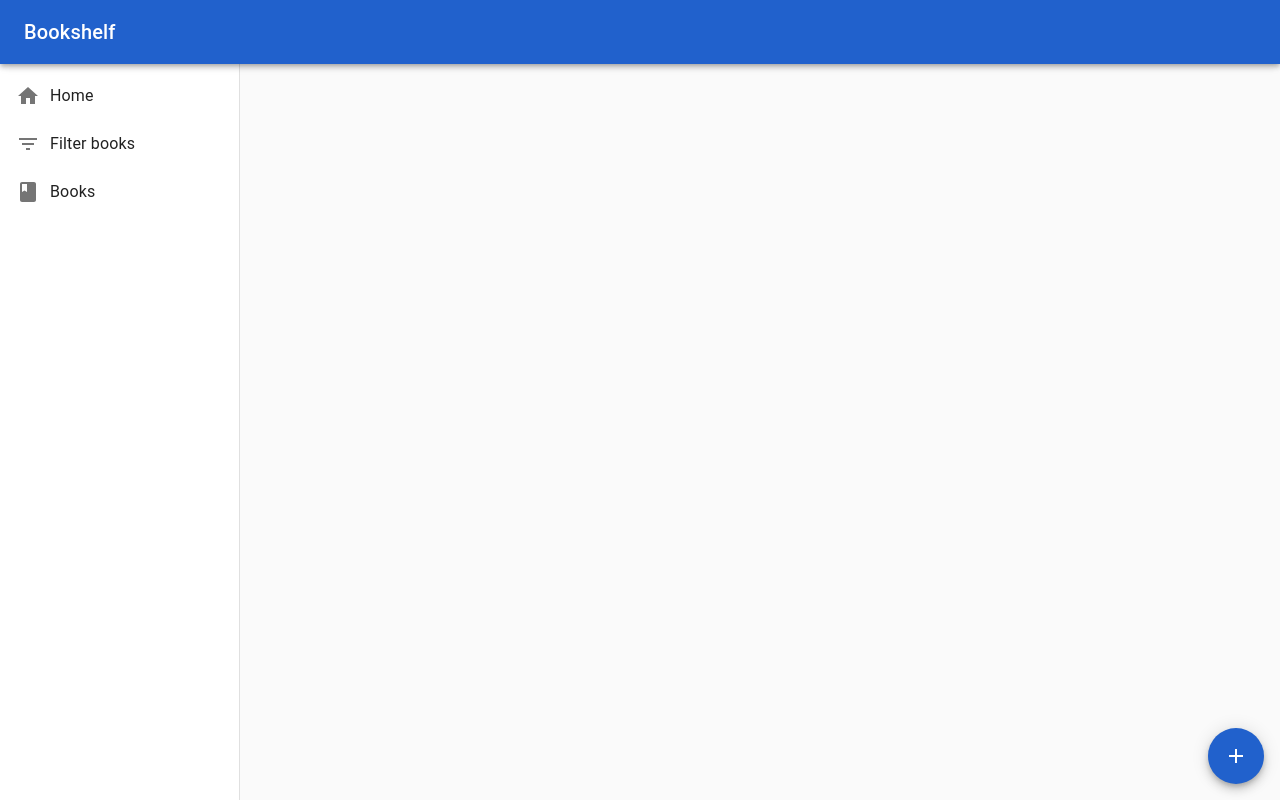
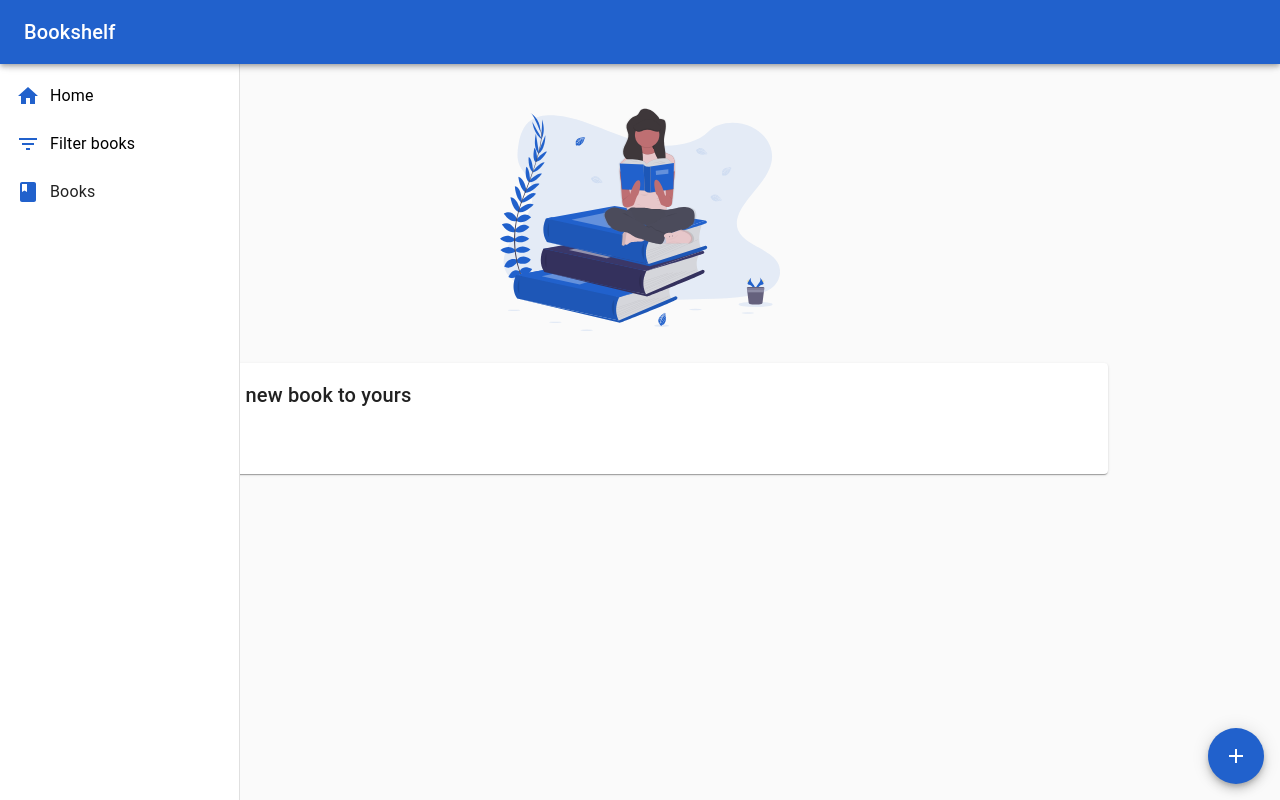
Before and after one commit to gustavoalvessouza/bookshelf, a React (Create React App) app in the folder client/: page /new in a window 1280 px wide. Built offline with nearby package versions, Linux system fonts and the light colour scheme.

Commit message:
Fix: Route not change bug

```diff
--- a/client/src/App.js
+++ b/client/src/App.js
@@ -1,6 +1,5 @@
 import React from 'react';
 
-import Navbar from './components/Navbar';
 import FloatAddButton from './components/FloatAddButton';
 
 import Routes from './routes';
@@ -10,7 +9,6 @@ import GlobalStyle from './styles/global';
 function App() {
   return (
     <>
-      <Navbar />
       <Routes />
       <GlobalStyle />
       <FloatAddButton />
--- a/client/src/components/FloatAddButton/index.js
+++ b/client/src/components/FloatAddButton/index.js
@@ -1,11 +1,13 @@
 import React from 'react'
+
+import { Link, BrowserRouter } from 'react-router-dom'
 
 import Fab from '@material-ui/core/Fab';
 
 import { useStyles } from './styles'
 import AddIcon from '@material-ui/icons/Add';
 
-export default function Book() {
+function FloatAddButton() {
     const classes = useStyles();
 
     const fab = {
@@ -16,10 +18,16 @@ export default function Book() {
     }
 
     return (
-        <>
-            <Fab aria-label={fab.label} className={fab.className} color={fab.color} style={{ background: '#2161CC' }}>
-                {fab.icon}
-            </Fab>
-        </>
+
+        <BrowserRouter>
+            <Link to="/new">
+                <Fab aria-label={fab.label} className={fab.className} color={fab.color} style={{ background: '#2161CC' }}>
+                    {fab.icon}
+                </Fab>
+            </Link>
+        </BrowserRouter>
+
     )
 };
+
+export default FloatAddButton
--- a/client/src/components/Navbar/index.js
+++ b/client/src/components/Navbar/index.js
@@ -1,4 +1,6 @@
 import React from 'react';
+
+import { Link } from 'react-router-dom'
 
 import {
     AppBar,
@@ -34,15 +36,19 @@ export default function Navbar() {
     const drawer = (
         <>
             <List>
+                <Link to="/" className={classes.link}>
                     <ListItem button key="Home">
                         <HomeIcon color="action" className={classes.homeIcon} />
-                    <ListItemText primary="Home"/>
+                        <ListItemText primary="Home" className={classes.linkText} />
                     </ListItem>
+                </Link>
 
-                <ListItem button key="Categories">
+                <Link to="/new" className={classes.link}>
+                    <ListItem button key="Home">
                         <FilterListIcon color="action" className={classes.categoryIcon} />
-                    <ListItemText primary="Filter books" />
+                        <ListItemText primary="Filter books" className={classes.linkText} />
                     </ListItem>
+                </Link>
 
                 <ListItem button key="Book">
                     <BookIcon color="action" className={classes.bookIcon} />
@@ -68,7 +74,7 @@ export default function Navbar() {
                         <MenuIcon />
                     </IconButton>
                     <Typography variant="h6" noWrap>
-                        Bookshelf
+                        <Link to="/" className={classes.link}>Bookshelf</Link>
                     </Typography>
                 </Toolbar>
             </AppBar>
@@ -94,7 +100,7 @@ export default function Navbar() {
                     </Drawer>
                 </Hidden>
 
-                <Hidden xsDown implementation="css">
+                <Hidden mdDown implementation="css">
                     <Drawer
                         className={classes.drawer}
                         variant="permanent"
--- a/client/src/components/Navbar/styles.js
+++ b/client/src/components/Navbar/styles.js
@@ -37,4 +37,6 @@ export const useStyles = makeStyles(theme => ({
     homeIcon: { marginRight: '10px', color: '#2161CC'  },
     categoryIcon: { marginRight: '10px', color: '#2161CC'  },
     bookIcon: { marginRight: '10px', color: '#2161CC' },
+    link: { textDecoration: 'none', color: '#fff' },
+    linkText: { color: '#000' }
 }));
--- a/client/src/index.js
+++ b/client/src/index.js
@@ -2,9 +2,4 @@ import React from 'react';
 import ReactDOM from 'react-dom';
 import App from './App';
 
-ReactDOM.render(
-  <React.StrictMode>
-    <App />
-  </React.StrictMode>,
-  document.getElementById('root')
-);
+ReactDOM.render(<App />, document.getElementById('root'));
--- a/client/src/pages/Home/index.js
+++ b/client/src/pages/Home/index.js
@@ -1,8 +1,13 @@
 import React from 'react';
+
+import { Link } from 'react-router-dom'
 
 import { Container, Grid } from '@material-ui/core';
 
 import Book from '../../components/Book'
+
+import Navbar from '../../components/Navbar'
+import FloatAddButton from '../../components/FloatAddButton'
 
 import { useStyles } from './styles'
 import readingSvg from '../../assets/images/reading.svg'
@@ -10,14 +15,27 @@ import readingSvg from '../../assets/images/reading.svg'
 export default function Home() {
     const style = useStyles();
 
-    const books = []
+    const booksByCategory = category => {
+        return books.filter(book => book.category === category)
+    }
+
+    const books = [
+        // { id: 1, title: 'Clean Code', description: 'Descrição', category: 'reading', image: 'https://m.media-amazon.com/images/I/41SH-SvWPxL.jpg' },
+        // { id: 2, title: 'Clean Code', description: 'Descrição', category: null, image: 'https://m.media-amazon.com/images/I/41SH-SvWPxL.jpg' },
+    ]
 
     return (
         <>
+            <Navbar />
+
             <Container maxWidth="md" className={style.root}>
+
+                <Link to="/new" className={style.link}><h2 className={style.categoryTitle}>No category</h2></Link>
+
                 <Grid container spacing={3}>
-                    {books.length > 0
-                        ? books.map(book =>
+                    {booksByCategory(null).length > 0
+                        ? booksByCategory(null)
+                            .map(book =>
                                 <Grid item sm={4} xs={6}>
                                     <Book
                                         key={book.id}
@@ -32,6 +50,7 @@ export default function Home() {
                 </Grid>
             </Container>
 
+            <FloatAddButton />
         </>
     );
 };
--- a/client/src/pages/Home/styles.js
+++ b/client/src/pages/Home/styles.js
@@ -7,6 +7,13 @@ export const useStyles = makeStyles({
     noBooks: {
         maxWidth: '50%',
         marginTop: '10rem',
+        marginBottom: '5rem',
         margin: '0 auto'
-    }
+    },
+    categoryTitle: {
+        marginTop: '1.5rem',
+        marginBottom: '1rem',
+        color: '#4F4F4F'
+    },
+    link: { textDecoration: 'none' }
 });
--- /dev/null
+++ b/client/src/pages/NewBook/index.js
@@ -0,0 +1,45 @@
+import React from 'react'
+
+import Navbar from '../../components/Navbar'
+
+import {
+    Container,
+    Grid,
+    Card,
+    CardContent,
+    CardActions,
+    Button,
+    Typography
+} from '@material-ui/core';
+
+import { useStyles } from './styles'
+
+import addBookIcon from '../../assets/icons/addBook.svg'
+
+function NewBook() {
+    const style = useStyles();
+
+    return (
+        <>
+            <Navbar />
+
+            <Container maxWidth="md" className={style.root}>
+                <Grid container spacing={3}>
+                    <img src={addBookIcon} className={style.addBookIcon} alt="New Book Icon" />
+                    <Card style={{ width: '100%' }}>
+                        <CardContent>
+                            <Typography variant="h6" noWrap>
+                                Add a new book to yours
+                            </Typography>
+                        </CardContent>
+                        <CardActions>
+                            <Button size="small">Save</Button>
+                        </CardActions>
+                    </Card>
+                </Grid>
+            </Container>
+        </>
+    )
+}
+
+export default NewBook
--- /dev/null
+++ b/client/src/pages/NewBook/styles.js
@@ -0,0 +1,13 @@
+import { makeStyles } from '@material-ui/core'
+
+export const useStyles = makeStyles({
+    root: {
+        marginTop: '5.5rem',
+    },
+    addBookIcon: {
+        maxWidth: '30%',
+        marginTop: '2rem',
+        marginBottom: '2rem',
+        margin: '0 auto'
+    },
+});
--- a/client/src/routes.js
+++ b/client/src/routes.js
@@ -1,13 +1,17 @@
 import React from 'react'
-import { BrowserRouter, Switch, Route } from 'react-router-dom'
+import { BrowserRouter, Switch, Route, Redirect } from 'react-router-dom'
 
 import Home from './pages/Home'
+import NewBook from './pages/NewBook'
 
 export default function Routes() {
     return (
         <BrowserRouter>
             <Switch>
-                <Route path="/" exact component={Home} />
+                <Route path="/new" component={NewBook} />
+                <Route exact path="/" component={Home} />
+
+                <Redirect from='*' to='/' />
             </Switch>
         </BrowserRouter>
     );
```
Also changed, not shown: client/src/assets/icons/addBook.svg (added), 1 other file (tests, documents, lock files or other folders). Lines whose indentation alone changed are shown as unchanged.
